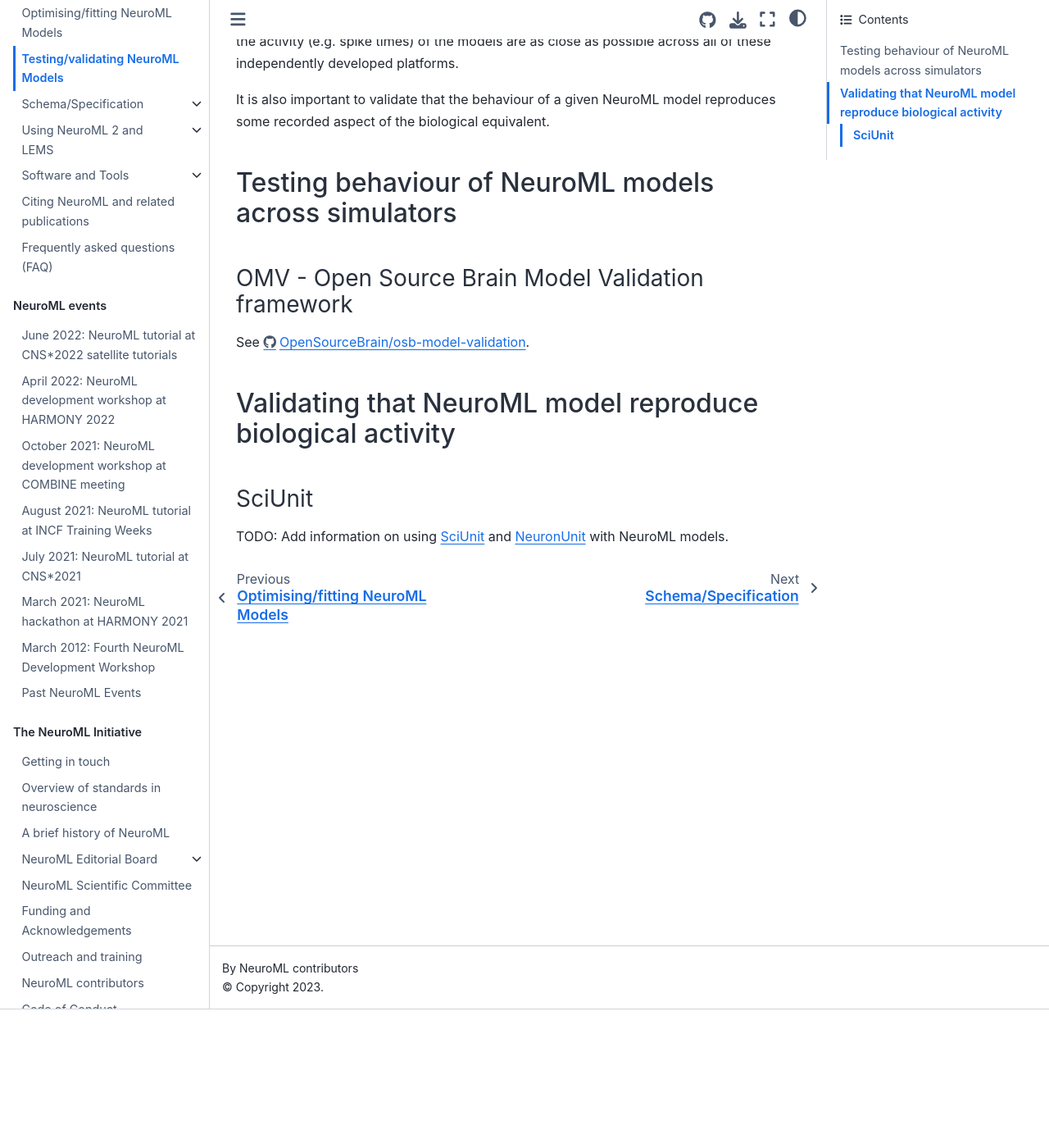
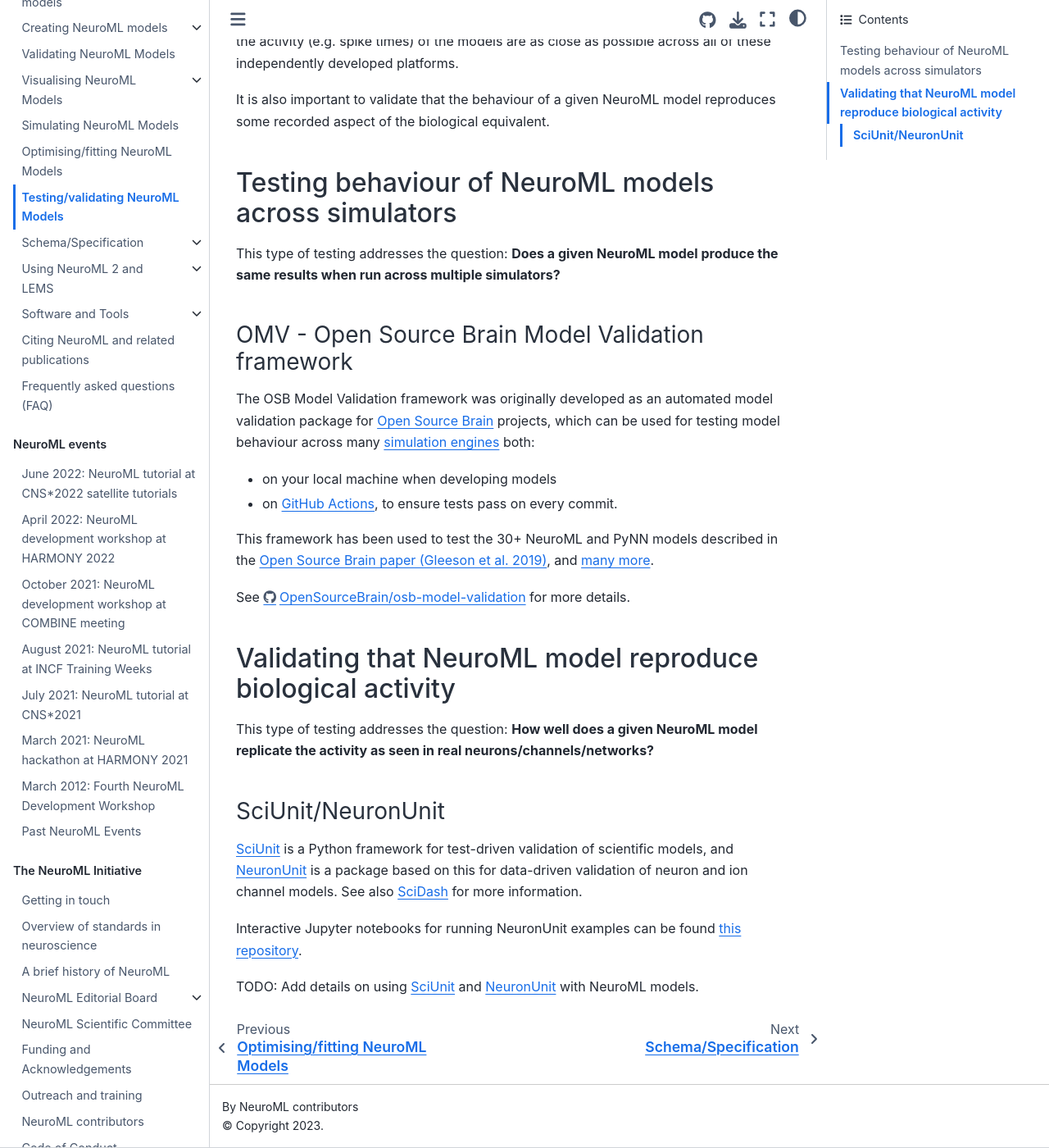
Before and after one commit to NeuroML/Documentation, a Jupyter Book: the page built from source/Userdocs/TestingNeuroMLModels.md, in a window 1280 px wide and 1400 px high, scrolled down 170 px. Shown: the whole window at 82% size. Built offline with Jupyter Book 1.0.4 settings and Sphinx 7.4.7 and the Sphinx Book theme 1.1.4, drawn with Linux system fonts in a browser that asks for light colours; pages that are not in the unit, such as notebooks, are missing from menus.

Commit message:
Adding info on OMV/SciUnit

```diff
--- a/source/Userdocs/TestingNeuroMLModels.md
+++ b/source/Userdocs/TestingNeuroMLModels.md
@@ -8,14 +8,30 @@
 (userdocs:testing_models)=
 ## Testing behaviour of NeuroML models across simulators
 
+This type of testing addresses the question: **Does a given NeuroML model produce the same results when run across multiple simulators?**
+
 (userdocs:testing_models:omv)=
 ### OMV - Open Source Brain Model Validation framework
 
-See https://github.com/OpenSourceBrain/osb-model-validation.
+The OSB Model Validation framework was originally developed as an automated model validation package for [Open Source Brain](http://www.opensourcebrain.org) projects, which can be used for testing model behaviour across many [simulation engines](https://github.com/OpenSourceBrain/osb-model-validation/tree/master/omv/engines) both:
+
+- on your local machine when developing models
+- on [GitHub Actions](https://github.com/features/actions), to ensure tests pass on every commit.
+
+This framework has been used to test the 30+ NeuroML and PyNN models described in the [Open Source Brain paper (Gleeson et al. 2019)](https://www.cell.com/neuron/fulltext/S0896-6273(19)30444-1), and [many more](https://github.com/OpenSourceBrain/.github/blob/main/testsheet/README.md).
+
+See https://github.com/OpenSourceBrain/osb-model-validation for more details.
 
 (userdocs:validating_models_bio)=
 ## Validating that NeuroML model reproduce biological activity
 
-### SciUnit
+This type of testing addresses the question: **How well does a given NeuroML model replicate the activity as seen in real neurons/channels/networks?**
 
-TODO: Add information on using [SciUnit](https://scidash.org/sciunit.html) and [NeuronUnit](https://scidash.org/neuronunit.html) with NeuroML models.
+### SciUnit/NeuronUnit
+
+[SciUnit](https://scidash.org/sciunit.html) is a Python framework for test-driven validation of scientific models, and [NeuronUnit](https://scidash.org/neuronunit.html)
+ is a package based on this for data-driven validation of neuron and ion channel models. See also [SciDash](https://scidash.org/) for more information.
+
+Interactive Jupyter notebooks for running NeuronUnit examples can be found [this repository](https://github.com/scidash/neuronunit/tree/master/docs).
+
+TODO: Add details on using [SciUnit](https://scidash.org/sciunit.html) and [NeuronUnit](https://scidash.org/neuronunit.html) with NeuroML models.
```
